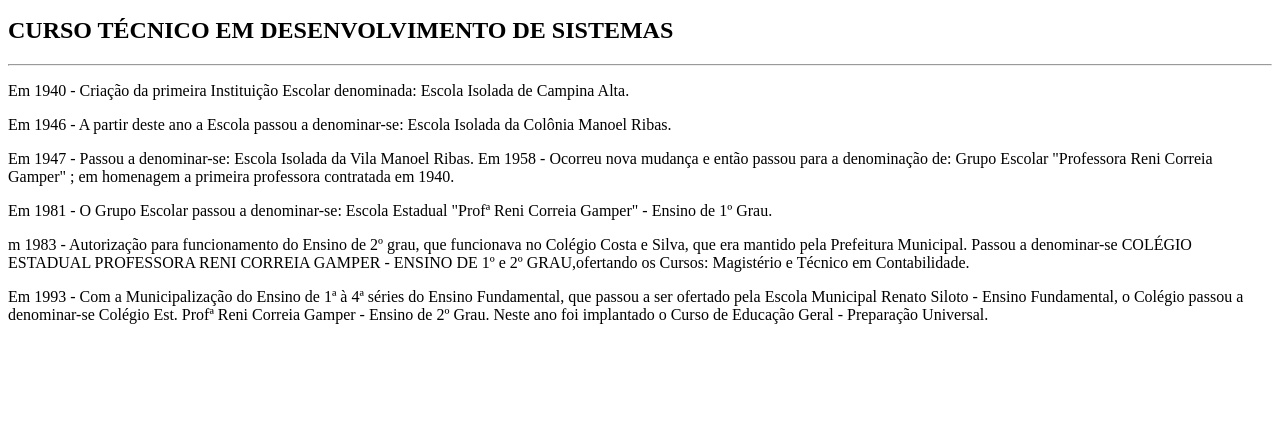
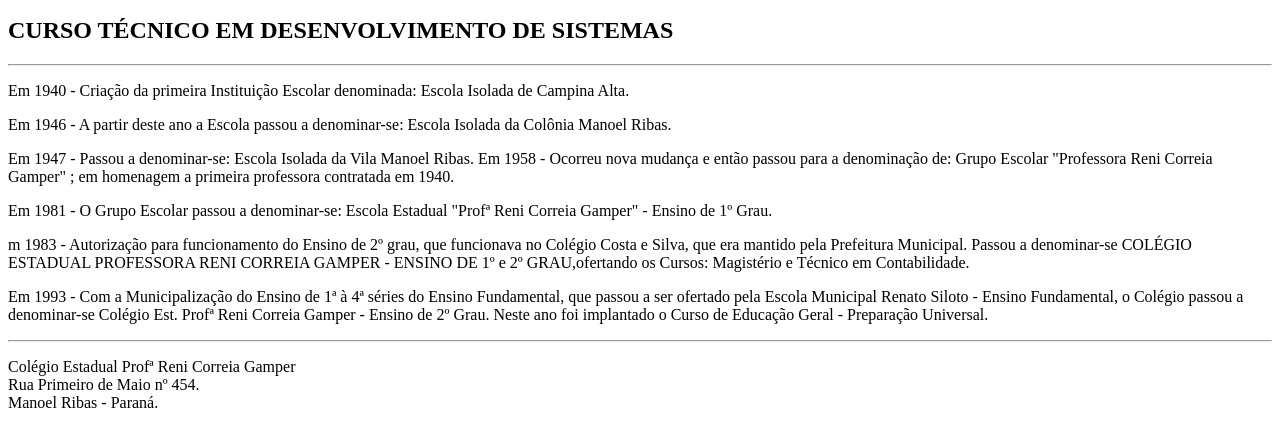
Before and after one commit to MariaCiril/colegoreni, a plain HTML site: page index.html in a window 1280 px wide. Shown: the part 101-548 px from the top of the page. Drawn offline with Linux system fonts and the light colour scheme.

Commit message:
asdfghjklç

```diff
--- a/index.html
+++ b/index.html
@@ -30,8 +30,10 @@
         Reni Correia Gamper - Ensino de 2º Grau. Neste ano foi implantado o Curso de  Educação Geral - Preparação
         Universal.
     </p>
-
-
+  <hr>
+<p>Colégio Estadual Profª Reni Correia Gamper <br>
+    Rua Primeiro de Maio nº 454. <br>
+    Manoel Ribas - Paraná.</p>
 </body>
 
 </html>
```
